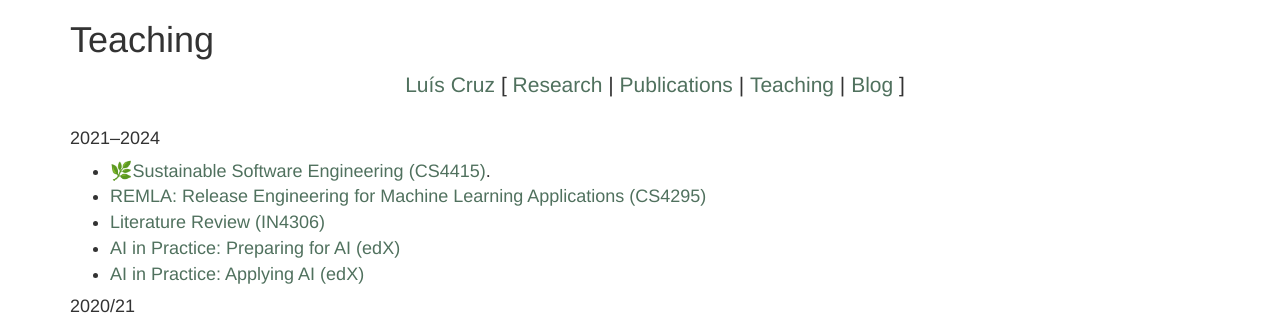
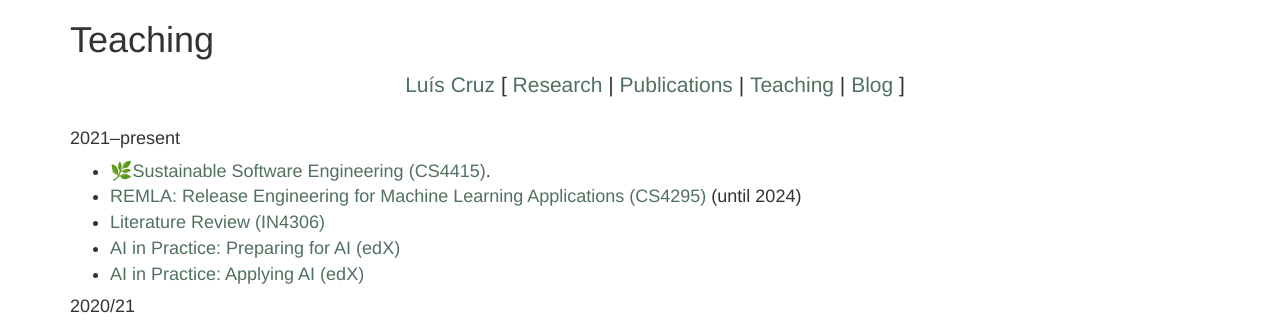
Before and after one commit to luiscruz/luiscruz.github.io, a Jekyll site: the page built from courses/index.md, in a window 1280 px wide. Shown: the top 321 px of the page. Built offline with Jekyll 4.4.1, drawn with Linux system fonts in a browser that asks for light colours.

Commit message:
update courses: 2021–present, mark REMLA as until 2024

```diff
--- a/courses/index.md
+++ b/courses/index.md
@@ -4,10 +4,10 @@ title: Teaching
 permalink: /courses
 ---
 
-#### 2021–2024
+#### 2021–present
 
 - 🌿[Sustainable Software Engineering (CS4415)](https://luiscruz.github.io/course_sustainableSE/).
-- [REMLA: Release Engineering for Machine Learning Applications (CS4295)](https://se.ewi.tudelft.nl/remla/)
+- [REMLA: Release Engineering for Machine Learning Applications (CS4295)](https://se.ewi.tudelft.nl/remla/) (until 2024)
 - [Literature Review (IN4306)](https://studiegids.tudelft.nl/a101_displayCourse.do?course_id=57458)
 - [AI in Practice: Preparing for AI (edX)](https://www.edx.org/course/ai-in-practice-preparing-for-ai)
 - [AI in Practice: Applying AI (edX)](https://www.edx.org/course/ai-in-practice-applying-ai)
```
